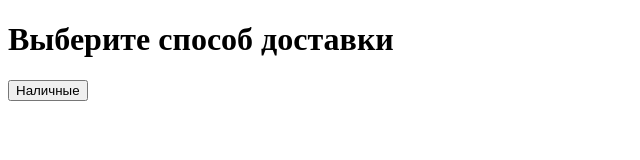
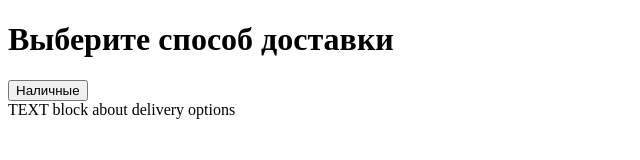
Before and after one commit to rumaru2020/module-3, a plain HTML site: page index.html in a window 1280 px wide. Shown: the whole page, without its empty margins (0-640 px from the left). Drawn offline with Linux system fonts and the light colour scheme.

Commit message:
text block added

```diff
--- a/index.html
+++ b/index.html
@@ -11,5 +11,8 @@
         Выберите способ доставки
     </h1>
     <button>Наличные</button>
+    <div>
+        TEXT block about delivery options
+    </div>
 </body>
 </html>
```
